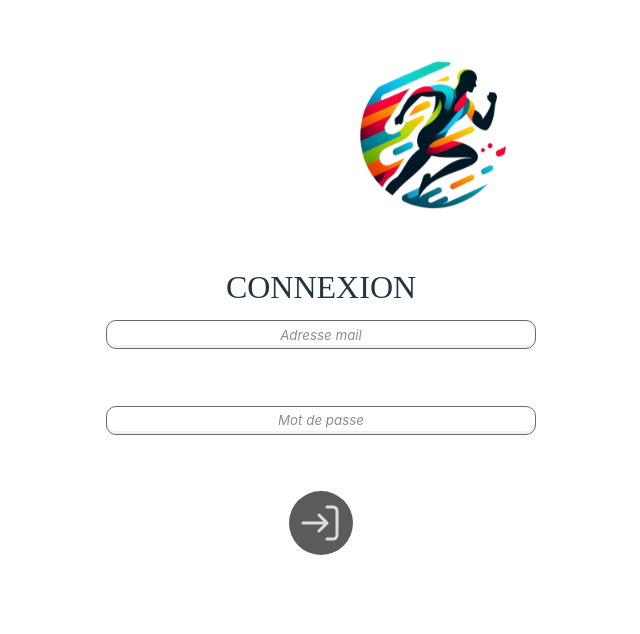
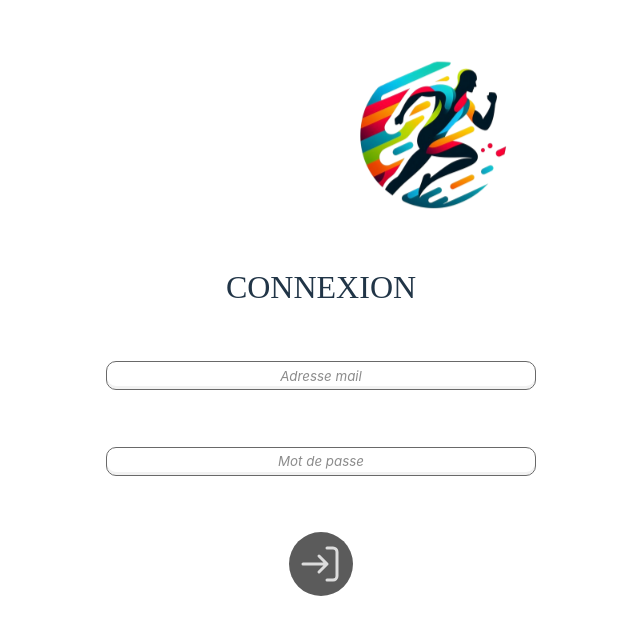
Before and after one commit to ashnikko0/M1_ProjetHealth, a React (Vite) app: page / in a window 1280 px wide. Shown: the top 634 px of the page, without its empty margins (319-959 px from the left). Built offline with nearby package versions, Linux system fonts and the light colour scheme; a web font is replaced by a local one.

Commit message:
Error p always here

```diff
--- a/src/components/Login.jsx
+++ b/src/components/Login.jsx
@@ -56,9 +56,11 @@
 
     <form onSubmit={handleSubmit(onSubmit)}>
 
-      {authError === "timeout" && <div><p>Session expirée, veuillez vous reconnecter.</p></div>}
-      {authError === "login" && <div><p>Page inaccessible, veuillez vous reconnecter.</p></div>}
-      {isError && <div><p>Email ou mot de passe incorrect.</p></div>}
+      <p className="error-p">
+        {authError === "timeout" && <>Session expirée, veuillez vous reconnecter.</>}
+        {authError === "login" && <>Page inaccessible, veuillez vous reconnecter.</>}
+        {isError && <>Email ou mot de passe incorrect</>}
+      </p>
 
       <div>
         <label>
--- a/src/index.css
+++ b/src/index.css
@@ -58,6 +58,10 @@
 p {
   font-family:"Inter";
   font-size: 16px;
+}
+
+.error-p:empty::before {
+  content: "\A0";
 }
 
 .fitready{
```
